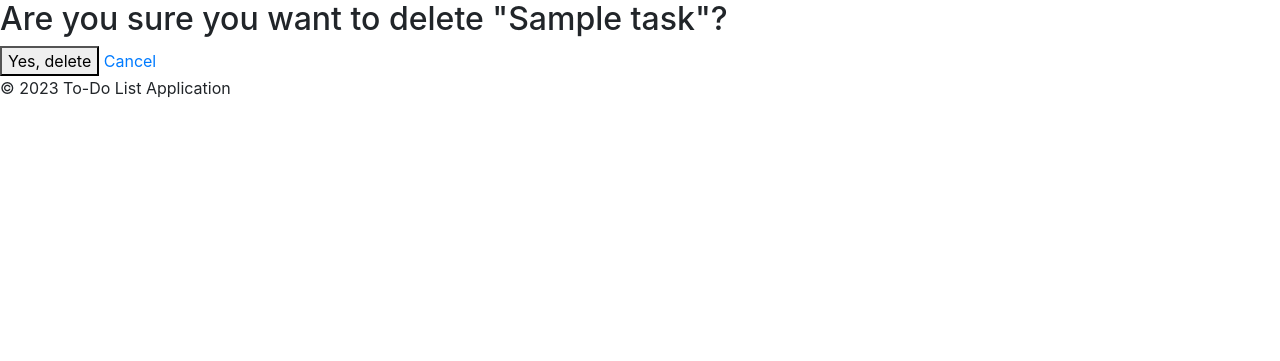
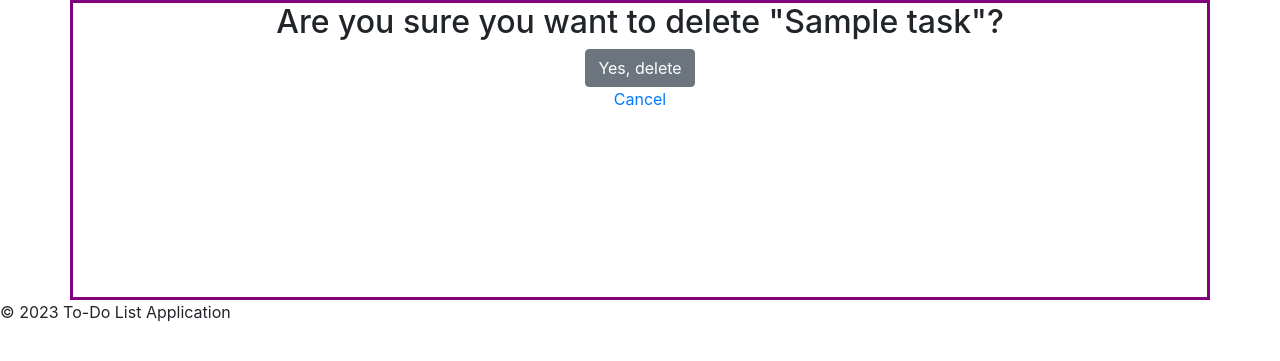
Before and after one commit to gold-amaechi/Hackathon, a Django app: page /todo/task/1/delete/ in a window 1280 px wide. Shown: the part 112-473 px from the top of the page. Run offline with Django 4.2, Linux system fonts and the light colour scheme; tables that the repository leaves empty hold one stand-in row (values such as "Sample post"); some libraries are stand-ins or nearby versions.

Commit message:
Added some changes I cant remember

```diff
--- a/todo/templates/components/navbar.html
+++ b/todo/templates/components/navbar.html
@@ -5,7 +5,7 @@
     <div class="collapse navbar-collapse" id="navbarNav">
       <ul class="navbar-nav">
         <li class="nav-item active">
-          <a class="nav-link" href="{% url 'todo:task-list' %}">Home <span class="sr-only">(current)</span></a>
+          <a class="nav-link" href="{% url 'todo:task-list' %}" style="font: size 20px;">Home <span class="sr-only">(current)</span></a>
         </li>
         <li class="nav-item">
           <a class="nav-link" href="{% url 'todo:task-add' %}">Add New Task</a>
--- a/todo/templates/todo/base.html
+++ b/todo/templates/todo/base.html
@@ -33,10 +33,11 @@
 
     </main>
 
+
+    {% block javascript %}{% endblock %}
     <footer>
         <p>© 2023 To-Do List Application</p>
     </footer>
 
-    {% block javascript %}{% endblock %}
 </body>
 </html>
--- a/todo/templates/todo/task_confirm_delete.html
+++ b/todo/templates/todo/task_confirm_delete.html
@@ -1,10 +1,36 @@
 {% extends 'todo/base.html' %}
 {% load static %}
 {% block content %}
-  <h2>Are you sure you want to delete "{{ task.title }}"?</h2>
-  <form method="post">
-    {% csrf_token %}
-    <button type="submit">Yes, delete</button>
-    <a href="{% url 'todo:task-list' %}">Cancel</a>
-  </form>
+<style>
+.container {
+  height: 300px;
+  position: relative;
+  border: 3px solid purple;
+  text-align:center;
+}
+
+.vertical-center {
+  margin: 0;
+  position: absolute;
+  top: 50%;
+  -ms-transform: translateY(-50%);
+  transform: translateY(-50%);
+}
+form {
+    display: inline-block;
+}
+</style>
+<div class="container">
+  <h2 style="text-align:center">Are you sure you want to delete "{{ task.title }}"?</h2>
+  <div class="vertical_center">
+    <form method="post">
+      {% csrf_token %}
+      <button type="submit" class="btn btn-secondary">Yes, delete</button>
+      <br>
+      <a href="{% url 'todo:task-list' %}">Cancel</a>
+    </form>
+  </div>
+
+
+
 {% endblock %}
```
Also changed, not shown: static/js/script.js (added, +14 -0 lines), todo/templates/todo/task_form.html (+16 -3 lines), todo/templates/todo/task_list.html (+17 -0 lines).
